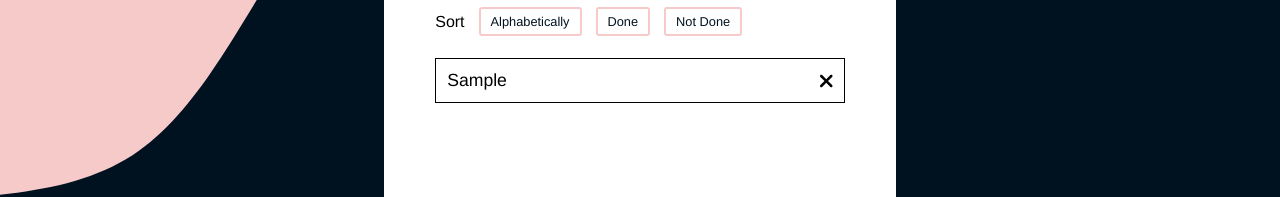
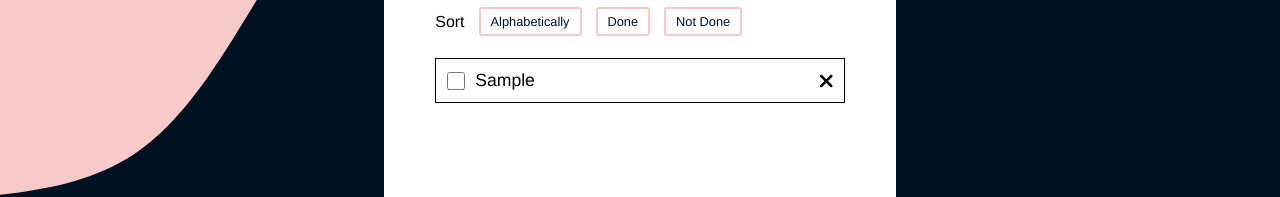
Before and after one commit to malin-nilsson/React-TodoApp, a React (Create React App) app: page / in a window 1280 px wide. Both pictures are taken after typing "Sample" into the empty fields and a click on the button "Add". Shown: the part 182-379 px from the top of the page. Built offline with nearby package versions, Linux system fonts and the light colour scheme.

Commit message:
Add toggle for done/not done

```diff
--- a/src/components/TodoAdd.tsx
+++ b/src/components/TodoAdd.tsx
@@ -1,7 +1,7 @@
 import React, { useState } from 'react'
 
 interface ITodoAddProps {
-    addItem: any;
+    addItem: (arg0: string) => void;
 }
 
 export default function TodoAdd({ addItem }: ITodoAddProps) {
--- a/src/components/TodoApp.tsx
+++ b/src/components/TodoApp.tsx
@@ -13,12 +13,21 @@ export default function TodoApp() {
         setTodos([...todos, new Todo(todo)]);
     }
 
+    const toggleTodo = (id: number) => {
+        let todo = todos.find((todo) => todo.id === id);
+        if (todo) {
+            todo.done = !todo.done;
+            let newTodoList = [...todos]
+            setTodos(newTodoList)
+        }
+        console.log(todo)
+    }
+
     const removeTodo = (id: number) => {
         let index = todos.findIndex((todo) => todo.id === id);
         let newTodoList = [...todos]
         newTodoList.splice(index, 1)
         setTodos(newTodoList)
-
     }
 
     return (
@@ -26,7 +35,7 @@ export default function TodoApp() {
             <TodoHeader />
             <TodoAdd addItem={addItem} />
             <TodoSort />
-            <TodoItem todos={todos} removeTodo={removeTodo} />
+            <TodoItem todos={todos} removeTodo={removeTodo} toggleTodo={toggleTodo} />
         </div>
     )
 }
--- a/src/components/TodoItem.tsx
+++ b/src/components/TodoItem.tsx
@@ -3,7 +3,8 @@ import { Todo } from '../models/Todo'
 
 interface ITodoItemProps {
     todos: Todo[];
-    removeTodo: any;
+    removeTodo: (arg0: number) => void;
+    toggleTodo: (arg0: number) => void;
 }
 
 export default function TodoItem(props: ITodoItemProps) {
@@ -11,13 +12,21 @@ export default function TodoItem(props: ITodoItemProps) {
         props.removeTodo(id)
     }
 
+    const getToggledTodo = (id: number) => {
+        props.toggleTodo(id)
+    }
+
     const todoHTML = props.todos.map((todo) => {
-        return <div className="todo" key={todo.id}>
+        return <div className="todo" key={todo.id}
+        >
 
             {todo.done ? (
                 <div className="todo-done">
                     <div className="todo-done-checked">
                         <svg
+                            onClick={() => {
+                                getToggledTodo(todo.id);
+                            }}
                             xmlns="http://www.w3.org/2000/svg"
                             height="20px"
                             viewBox="0 0 448 512"
@@ -41,7 +50,12 @@ export default function TodoItem(props: ITodoItemProps) {
                 </div>) : (
                 <div className="todo-not-done">
                     <div className="todo-done-checked">
+                        <input type="checkbox"
+                            onChange={() => {
+                                getToggledTodo(todo.id);
+                            }} />
                         <span>{todo.task}</span>
+                    </div>
                     <span className="remove-box"
                         onClick={() => {
                             getRemovedTodo(todo.id);
@@ -52,7 +66,7 @@ export default function TodoItem(props: ITodoItemProps) {
                             />
                         </svg>
                     </span>
-                    </div>
+
                 </div>
             )}
         </div>
--- a/src/styling/components/_todo-item.scss
+++ b/src/styling/components/_todo-item.scss
@@ -26,7 +26,7 @@
     }
 
     .todo-done-checked {
-        @include mixins.flex(row, space-between, center, 10px);
+        @include mixins.flex(row, flex-start, center, 10px);
         width: 100%;
     }
 
@@ -43,6 +43,11 @@
     }
 }
 
+input[type='checkbox'] {
+    width: 18px;
+    height: 18px;
+}
+
 .remove-box {
     display: flex;
 }
```
Lines whose indentation alone changed are shown as unchanged.
